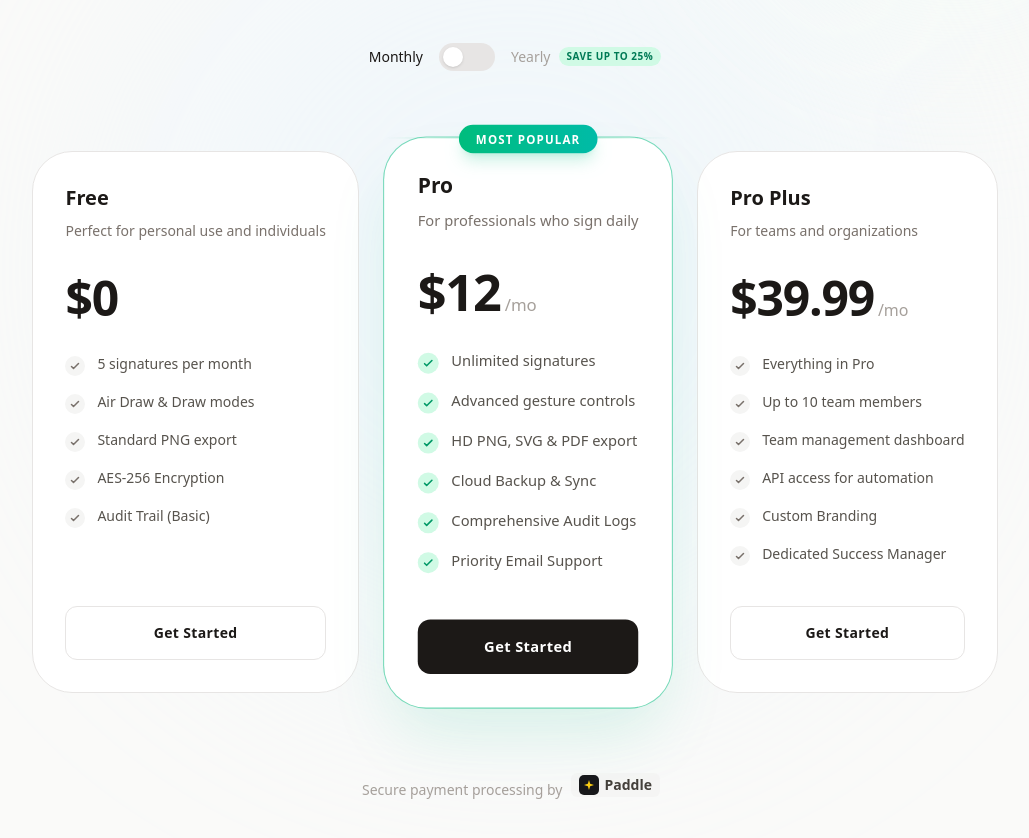
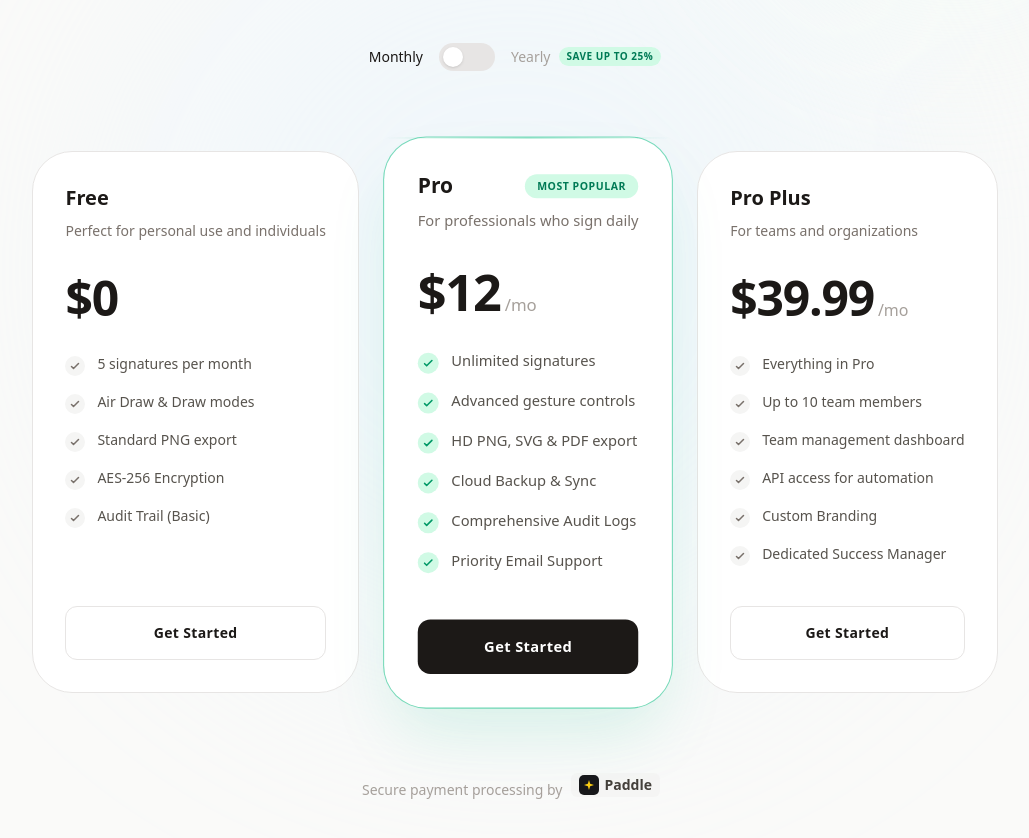
Before and after one commit to AkioDevenish/skysign, a Next.js app: page / in a window 1280 px wide. Shown: the part 2064-2902 px from the top of the page, without its empty margins (125-1154 px from the left). Built offline with nearby package versions, Linux system fonts and the light colour scheme; no server answers.

Commit message:
fix(ui): move pricing badge to inline pill style

```diff
--- a/src/app/page.tsx
+++ b/src/app/page.tsx
@@ -596,20 +596,18 @@ export default function Home() {
                     <div className="absolute top-0 inset-x-0 h-px bg-gradient-to-r from-transparent via-emerald-500/50 to-transparent" />
                   )}
 
-                  {/* Badge */}
-                  {plan.highlighted && (
-                    <div className="absolute -top-3 left-1/2 -translate-x-1/2 z-20">
-                      <span className="px-4 py-1.5 bg-gradient-to-r from-emerald-500 to-teal-500 text-white text-[11px] font-bold tracking-widest uppercase rounded-full shadow-lg shadow-emerald-500/20">
-                        Most Popular
-                      </span>
-                    </div>
-                  )}
-
                   {/* Plan Content */}
                   <div className="mb-8">
-                    <h3 className="text-xl font-bold mb-2 text-stone-900">
-                      {plan.name}
-                    </h3>
+                    <div className="flex items-center justify-between mb-2">
+                      <h3 className="text-xl font-bold text-stone-900">
+                        {plan.name}
+                      </h3>
+                      {plan.highlighted && (
+                        <span className="px-3 py-1 bg-emerald-100 text-emerald-700 text-[10px] font-bold tracking-wider uppercase rounded-full">
+                          Most Popular
+                        </span>
+                      )}
+                    </div>
                     <p className="text-sm leading-relaxed text-stone-500">
                       {plan.description}
                     </p>
```
